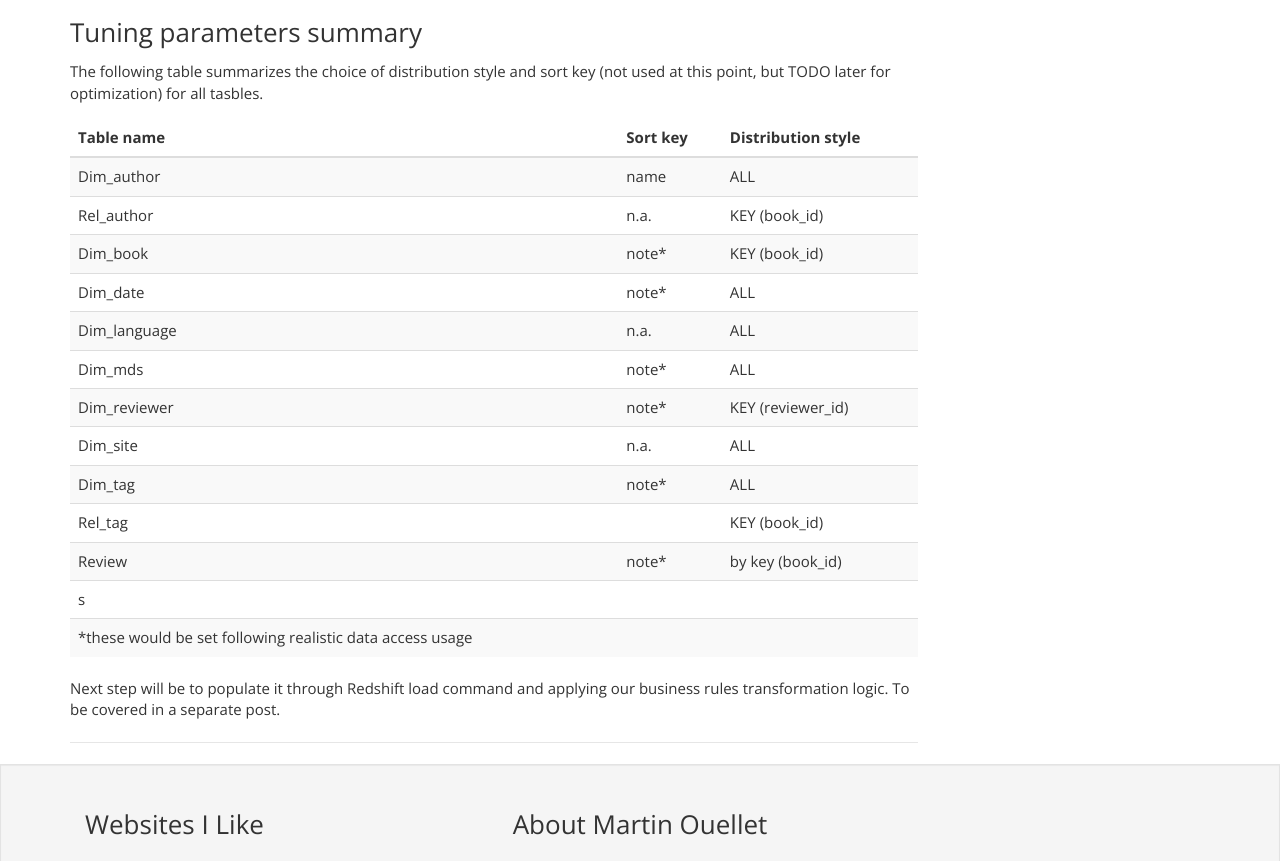
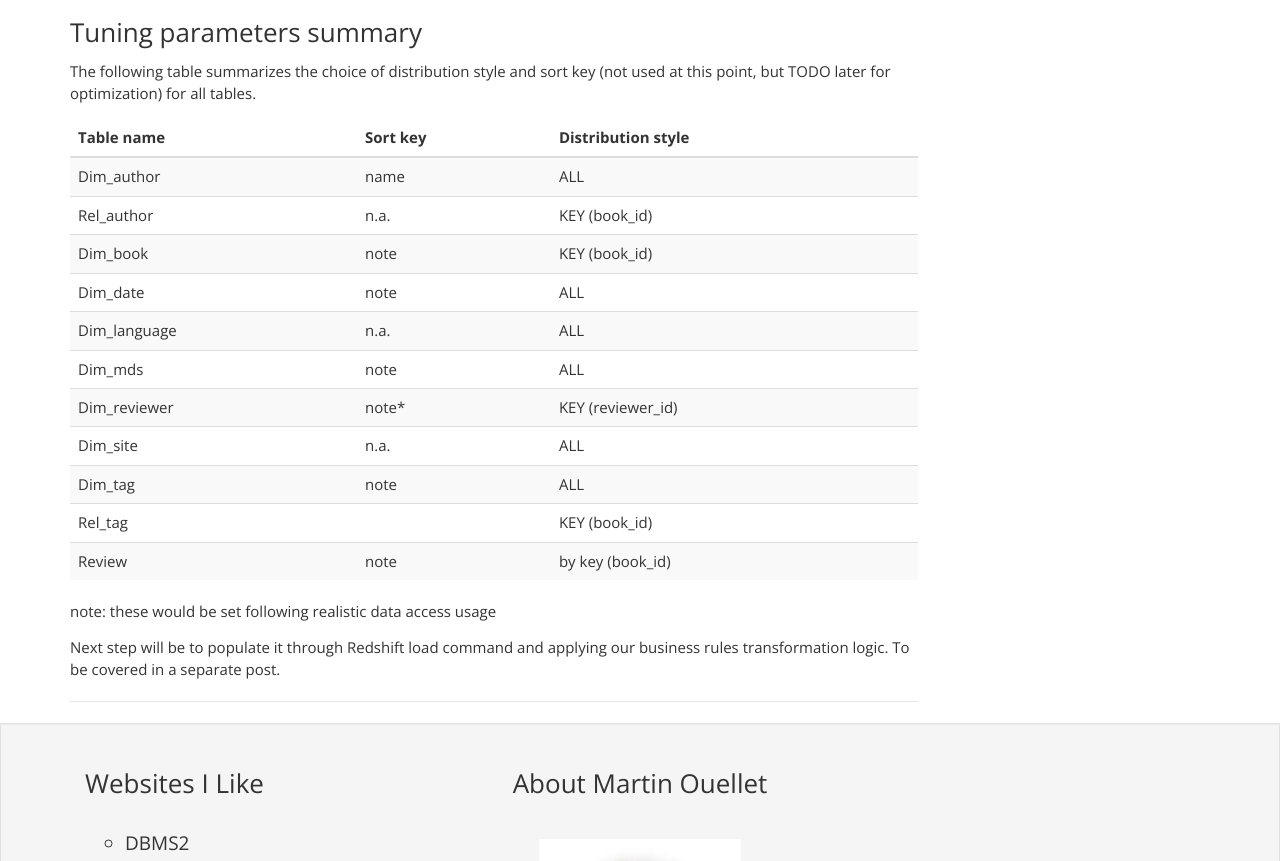
Before and after one commit to datapfranc/datapfranc.github.io, a plain HTML site: page misc/brd_pl_intro/index.html in a window 1280 px wide. Shown: the part 3117-3978 px from the top of the page. Drawn offline with nearby package versions, Linux system fonts and the light colour scheme.

Commit message:
minor corr
Signed-off-by: mart2010 <mart2010.l@gmail.com>

```diff
--- a/misc/brd_pl_intro/index.html
+++ b/misc/brd_pl_intro/index.html
@@ -192,7 +192,7 @@
 <span class="p">;</span>
 </pre></div>
 <h3 id="tuning-parameters-summary">Tuning parameters summary</h3>
-<p>The following table summarizes the choice of distribution style and sort key (not used at this point, but TODO later for optimization) for all tasbles.</p>
+<p>The following table summarizes the choice of distribution style and sort key (not used at this point, but TODO later for optimization) for all tables.</p>
 <table class="table table-hover table-striped">
 <thead>
 <tr>
@@ -214,12 +214,12 @@
 </tr>
 <tr>
 <td align="left">Dim_book</td>
-<td>note*</td>
+<td>note</td>
 <td>KEY (book_id)</td>
 </tr>
 <tr>
 <td align="left">Dim_date</td>
-<td>note*</td>
+<td>note</td>
 <td>ALL</td>
 </tr>
 <tr>
@@ -229,7 +229,7 @@
 </tr>
 <tr>
 <td align="left">Dim_mds</td>
-<td>note*</td>
+<td>note</td>
 <td>ALL</td>
 </tr>
 <tr>
@@ -244,7 +244,7 @@
 </tr>
 <tr>
 <td align="left">Dim_tag</td>
-<td>note*</td>
+<td>note</td>
 <td>ALL</td>
 </tr>
 <tr>
@@ -254,21 +254,12 @@
 </tr>
 <tr>
 <td align="left">Review</td>
-<td>note*</td>
+<td>note</td>
 <td>by key (book_id)</td>
-</tr>
-<tr>
-<td align="left">s</td>
-<td></td>
-<td></td>
-</tr>
-<tr>
-<td align="left">*these would be set following realistic data access usage</td>
-<td></td>
-<td></td>
 </tr>
 </tbody>
 </table>
+<p>note: these would be set following realistic data access usage</p>
 <p>Next step will be to populate it through Redshift load command and applying our business rules transformation logic. To be covered in a separate post.</p>
             </div>
 
```
